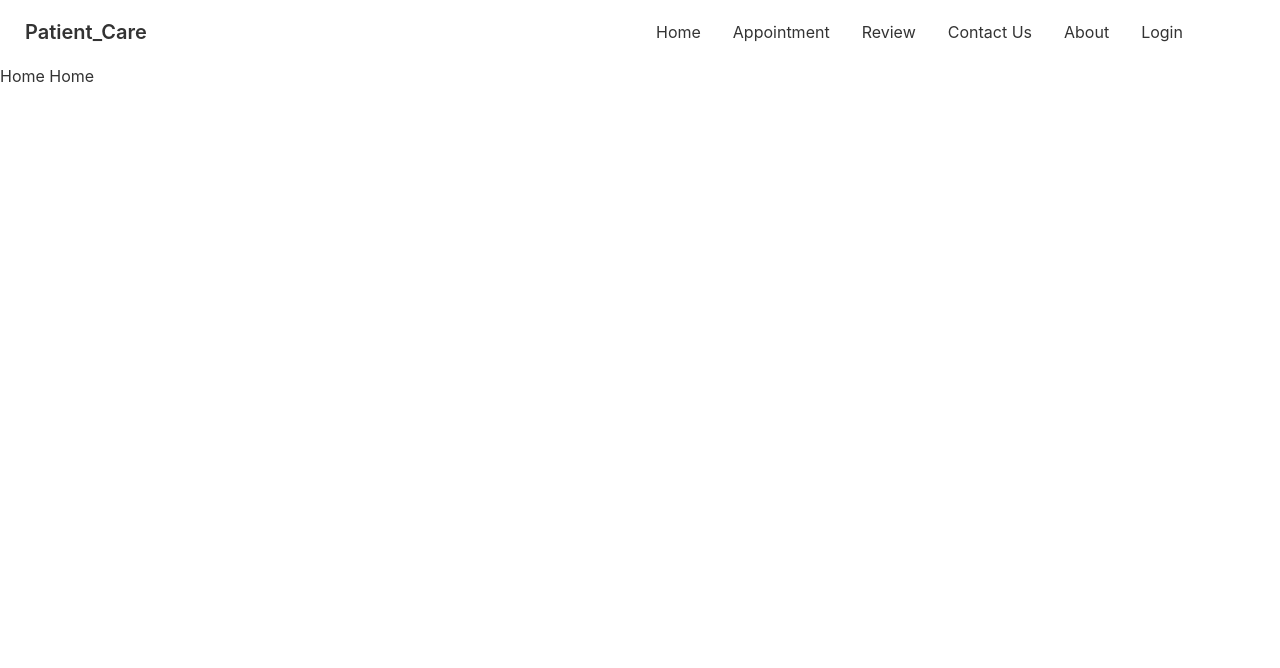
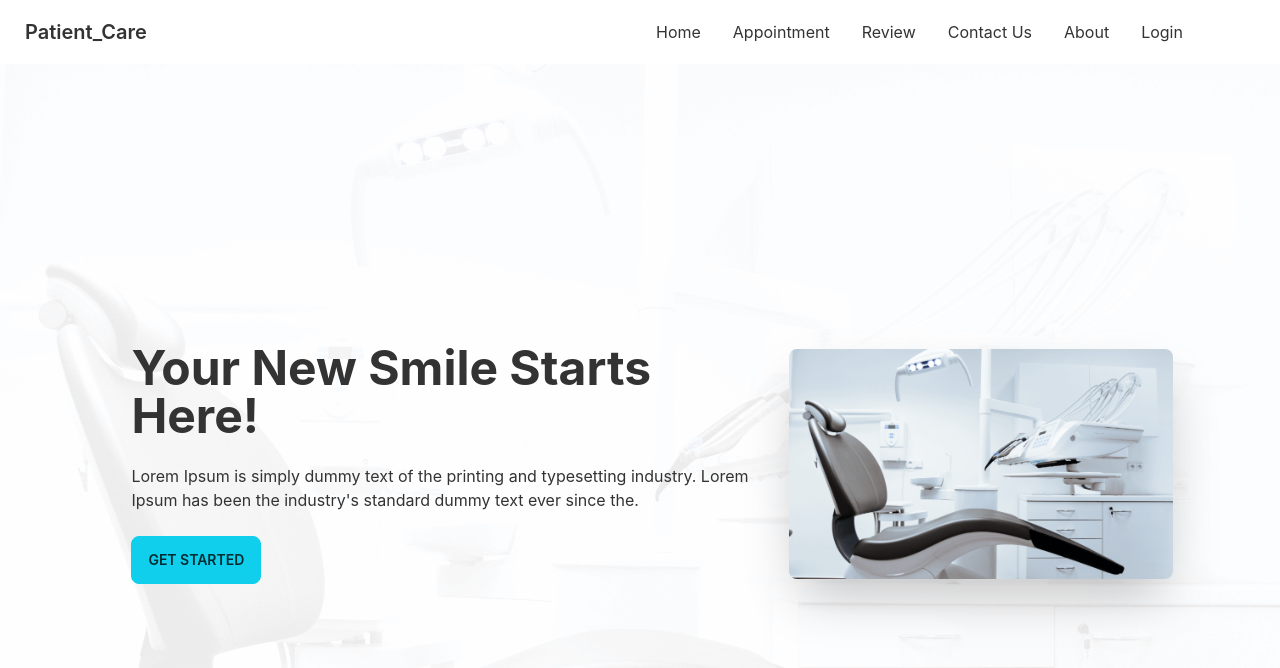
Before and after one commit to mdsohag65/patient-care-client, a React (Create React App) app: page / in a window 1280 px wide. Shown: the top 668 px of the page. Built offline with nearby package versions, Linux system fonts and the light colour scheme.

Commit message:
banner done and add a commonBtn

```diff
--- a/public/index.html
+++ b/public/index.html
@@ -22,7 +22,7 @@
       work correctly both with client-side routing and a non-root public URL.
       Learn how to configure a non-root public URL by running `npm run build`.
     -->
-  <title>Patient_Care</title>
+  <title>Patients_Care</title>
 </head>
 
 <body>
--- /dev/null
+++ b/src/Pages/Home/Banner.js
@@ -0,0 +1,26 @@
+import React from 'react';
+import { Link } from 'react-router-dom';
+import chair from '../../assets/images/chair.png';
+import bg from '../../assets/images/bg.png';
+
+const Banner = () => {
+    return (
+        <section style={{
+            background: `url(${bg})`,
+            backgroundSize: "cover"
+        }}>
+            <div class="hero min-h-screen">
+                <div class="hero-content flex-col lg:flex-row-reverse">
+                    <img src={chair} class="max-w-sm rounded-lg shadow-2xl" />
+                    <div className='m-6'>
+                        <h1 class="text-5xl font-bold">Your New Smile Starts <br /> Here!</h1>
+                        <p class="py-6">Lorem Ipsum is simply dummy text of the printing and typesetting industry. Lorem <br /> Ipsum has been the industry's standard dummy text ever since the.</p>
+                        <Link to="/appointment"><button class="btn btn-primary">Get Started</button></Link>
+                    </div>
+                </div>
+            </div>
+        </section>
+    );
+};
+
+export default Banner;
--- a/src/Pages/Home/Home.js
+++ b/src/Pages/Home/Home.js
@@ -1,9 +1,10 @@
 import React from 'react';
+import Banner from './Banner';
 
 const Home = () => {
     return (
         <div>
-            <h2>Home Home</h2>
+            <Banner></Banner>
         </div>
     );
 };
--- /dev/null
+++ b/src/Pages/Shared/CommonBtn.js
@@ -0,0 +1,11 @@
+import React from 'react';
+
+const CommonBtn = ({ children }) => {
+    return (
+        <button className="btn btn-primary uppercase text-white font-bold bg-gradient-to-r from-secondary to-primary ">
+            {children}
+        </button>
+    );
+};
+
+export default CommonBtn;
```
